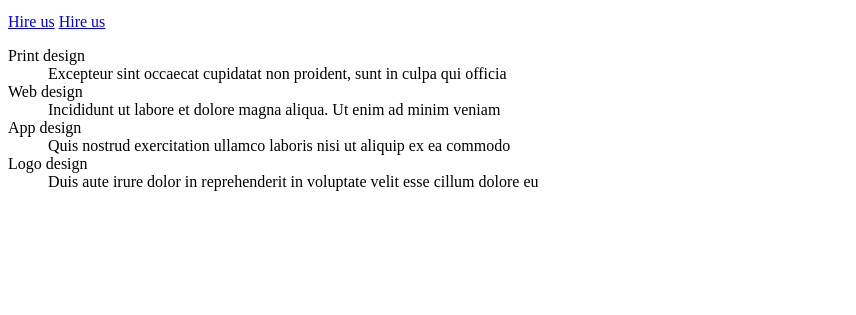
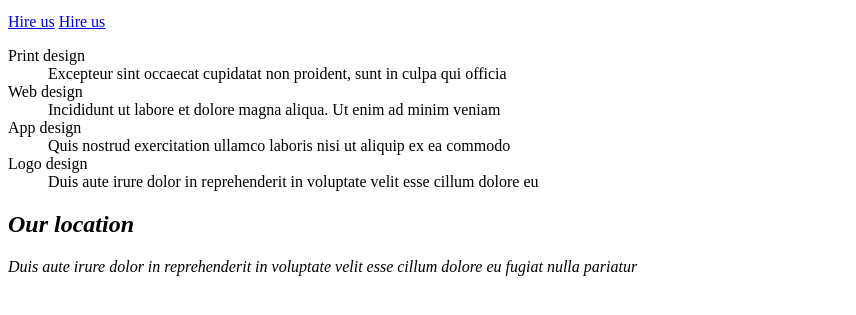
Before and after one commit to lss1ash/KIT, a plain HTML site: page index.html in a window 1280 px wide. Shown: the part 127-442 px from the top of the page, without its empty margins (0-856 px from the left). Drawn offline with Linux system fonts and the light colour scheme.

Commit message:
Contacts markup

```diff
--- a/index.html
+++ b/index.html
@@ -53,9 +53,17 @@
 
       <address class="contacts__address">
 
-
+        <h2 class="contacts__location">Our location</h2>
+        <p class="contacts__address-paragraph">
+          Duis aute irure dolor in reprehenderit
+          in voluptate velit esse cillum dolore
+          eu fugiat nulla pariatur
+        </p>
 
       </address>
+
+      <div class="contacts__map">
+      </div>
 
     </section>
 
```
